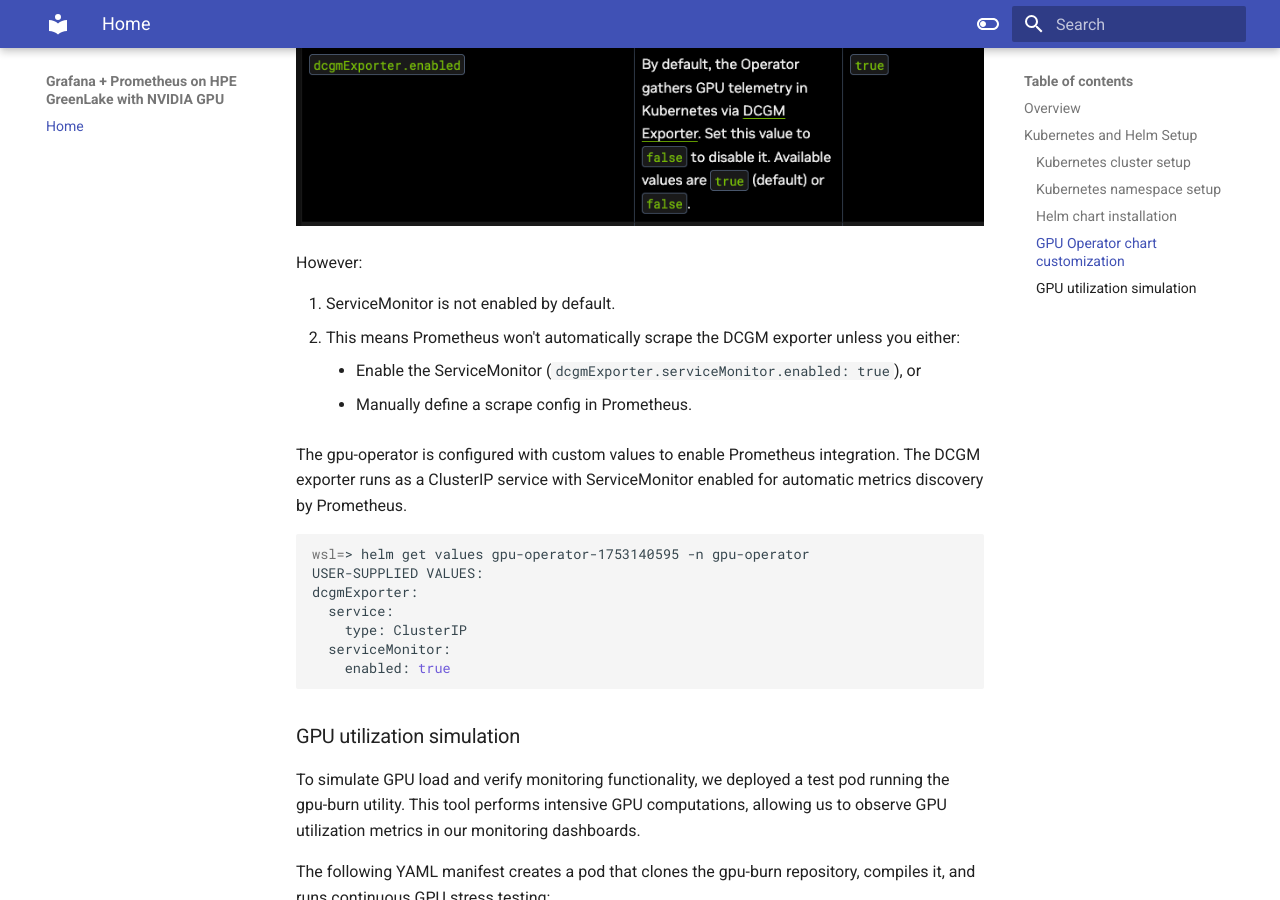
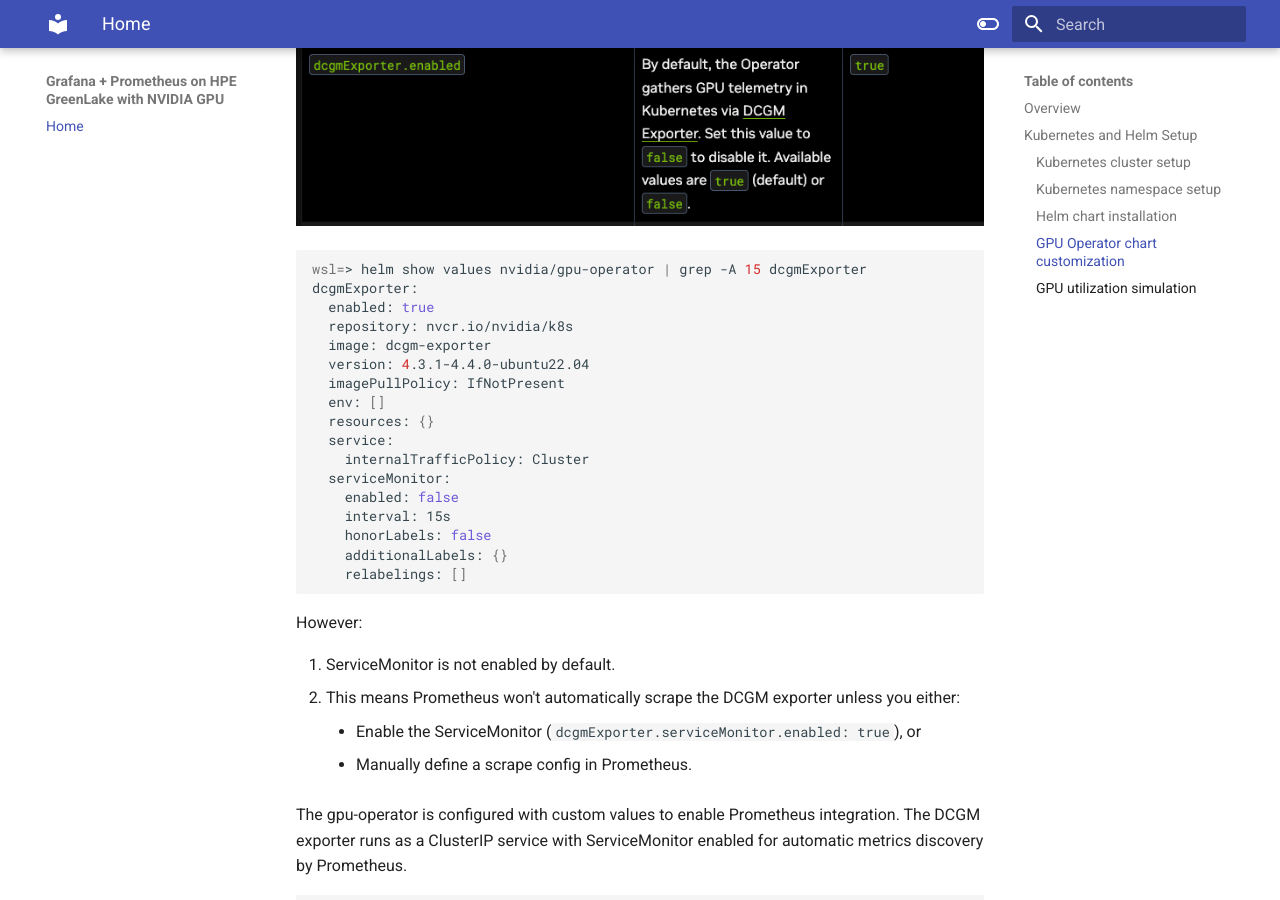
Before and after one commit to hjma29/grafana-prometheus-hpe-greenlake-com-nvidia, an MkDocs documentation site: the page built from docs/whitepaper.md, in a window 1280 px wide and 900 px high, scrolled down 1853 px. Built offline with MkDocs 1.6.1 and Material for MkDocs 9.7.7, drawn with Linux system fonts in a browser that asks for light colours.

Commit message:
[skip ci] 251014-10:32 on mini4

````diff
--- a/docs/whitepaper.md
+++ b/docs/whitepaper.md
@@ -64,6 +64,25 @@ nvidia-dcgm-exporter-r2np6                                        1/1     Runnin
 
 ![GPU Operator Configuration](images/image-4.png)
 
+``` bash
+wsl=> helm show values nvidia/gpu-operator | grep -A 15 dcgmExporter
+dcgmExporter:
+  enabled: true
+  repository: nvcr.io/nvidia/k8s
+  image: dcgm-exporter
+  version: 4.3.1-4.4.0-ubuntu22.04
+  imagePullPolicy: IfNotPresent
+  env: []
+  resources: {}
+  service:
+    internalTrafficPolicy: Cluster
+  serviceMonitor:
+    enabled: false
+    interval: 15s
+    honorLabels: false
+    additionalLabels: {}
+    relabelings: []
+```
 
 However:
 
````
